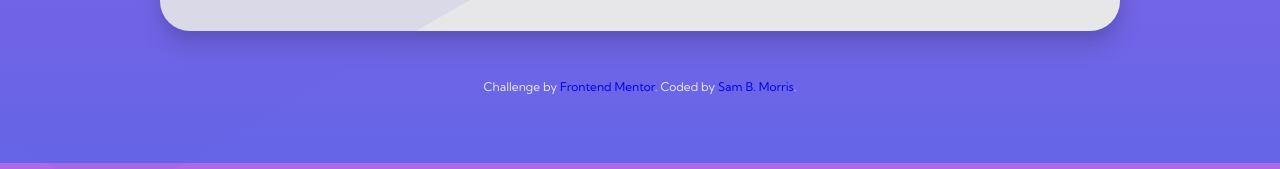
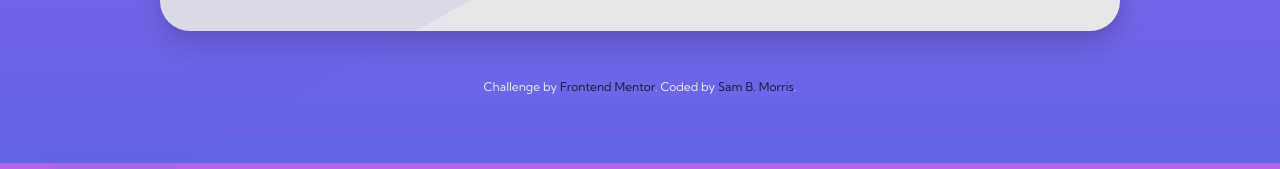
Before and after one commit to divinestylus/faqAccordionCard, a plain HTML site: page index.html in a window 1280 px wide. Shown: the part 637-806 px from the top of the page. Drawn offline with Linux system fonts and the light colour scheme.

Commit message:
Restyle attribution link

```diff
--- a/css/main.css
+++ b/css/main.css
@@ -121,6 +121,7 @@ body {
 .attribution a {
     text-decoration: none;
     transition: 0.3s all;
+    color: var(--darkDesaturatedBlue);
 }
 
 .attribution a:hover {
```
